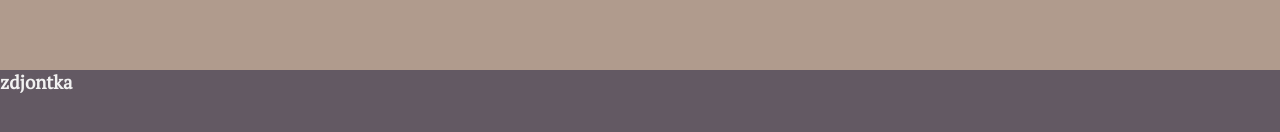
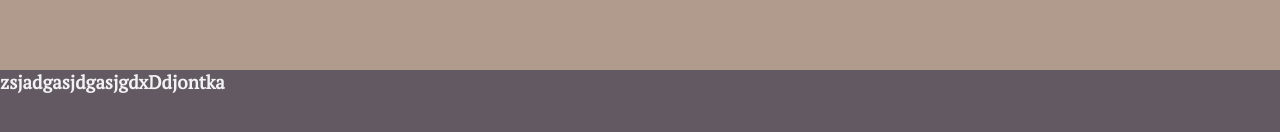
Before and after one commit to aleksanderjonczyk/Albert-Einstein__first-website, a plain HTML site: page index.html in a window 1280 px wide. Shown: the part 1506-1638 px from the top of the page. Drawn offline with Linux system fonts and the light colour scheme; a web font is replaced by a local one.

Commit message:
Zmiana w zdjęciach

```diff
--- a/index.html
+++ b/index.html
@@ -44,7 +44,7 @@
     </div>
     </div>
     <div class="sekcja zdjecia" id="zdjecia">
-        <h3>zdjontka</h3>
+        <h3>zsjadgasjdgasjgdxDdjontka</h3>
     </div>
 <script src="jquery.js"></script>
 <script src="transparent.js"></script>
```
